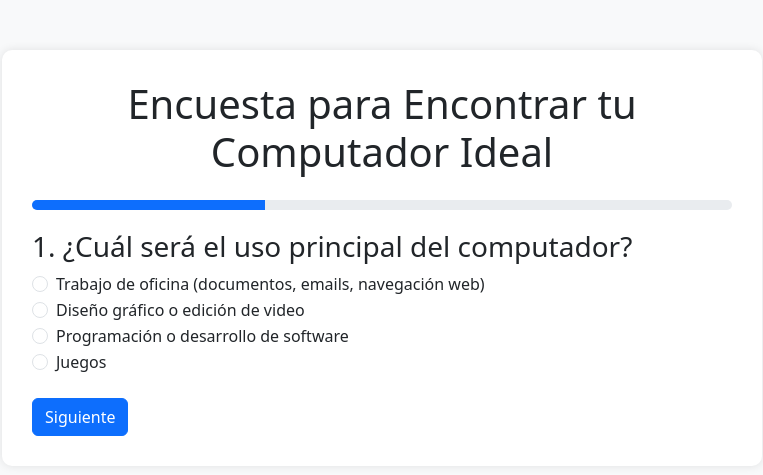
After one commit to salgadotomas89/technomaule, a Django app: page /encuesta-computador/ in a window 1280 px wide. The commit adds this page. Shown: the top 475 px of the page, without its empty margins (258-1021 px from the left). Run offline with Django 4.2, Linux system fonts and the light colour scheme.

Commit message:
agregando seccion de recomendaciones

```diff
--- /dev/null
+++ b/main/static/js/encuesta_computador.js
@@ -0,0 +1,157 @@
+document.addEventListener('DOMContentLoaded', function() {
+    const form = document.getElementById('encuestaForm');
+    const preguntas = document.querySelectorAll('.pregunta');
+    const prevBtn = document.getElementById('prevBtn');
+    const nextBtn = document.getElementById('nextBtn');
+    const submitBtn = document.getElementById('submitBtn');
+    const progressBar = document.querySelector('.progress-bar');
+    let currentQuestion = 0;
+
+    function showQuestion(n) {
+        preguntas[currentQuestion].classList.remove('active');
+        preguntas[n].classList.add('active');
+        currentQuestion = n;
+
+        if (currentQuestion === 0) {
+            prevBtn.style.display = 'none';
+        } else {
+            prevBtn.style.display = 'inline-block';
+        }
+
+        if (currentQuestion === preguntas.length - 1) {
+            nextBtn.style.display = 'none';
+            submitBtn.style.display = 'inline-block';
+        } else {
+            nextBtn.style.display = 'inline-block';
+            submitBtn.style.display = 'none';
+        }
+
+        updateProgressBar();
+    }
+
+    function updateProgressBar() {
+        const progress = ((currentQuestion + 1) / preguntas.length) * 100;
+        progressBar.style.width = progress + '%';
+        progressBar.setAttribute('aria-valuenow', progress);
+    }
+
+    prevBtn.addEventListener('click', function() {
+        showQuestion(currentQuestion - 1);
+    });
+
+    nextBtn.addEventListener('click', function() {
+        if (validateCurrentQuestion()) {
+            showQuestion(currentQuestion + 1);
+        }
+    });
+
+    form.addEventListener('submit', function(e) {
+        e.preventDefault();
+        if (validateCurrentQuestion()) {
+            procesarRespuestas();
+        }
+    });
+
+    function validateCurrentQuestion() {
+        const currentInputs = preguntas[currentQuestion].querySelectorAll('input[type="radio"], select');
+        let isValid = false;
+        currentInputs.forEach(input => {
+            if ((input.type === 'radio' && input.checked) || (input.type === 'select-one' && input.value !== '')) {
+                isValid = true;
+            }
+        });
+        if (!isValid) {
+            alert('Por favor, responde la pregunta antes de continuar.');
+        }
+        return isValid;
+    }
+
+    function procesarRespuestas() {
+        const usoPrincipal = document.querySelector('input[name="usoPrincipal"]:checked').value;
+        const presupuesto = document.querySelector('select[name="presupuesto"]').value;
+        const portabilidad = document.querySelector('input[name="portabilidad"]:checked').value;
+
+        const recomendaciones = obtenerRecomendaciones(usoPrincipal, presupuesto, portabilidad);
+        mostrarRecomendaciones(recomendaciones);
+    }
+
+    function obtenerRecomendaciones(uso, presupuesto, portabilidad) {
+        // Aquí puedes definir tus recomendaciones basadas en las respuestas
+        // Este es un ejemplo simple, deberías expandirlo según tus necesidades
+        const recomendaciones = {
+            oficina: {
+                bajo: {
+                    si: [
+                        { nombre: "Notebook básico Lenovo", url: "https://www.example.com/lenovo-basic" },
+                        { nombre: "HP Stream", url: "https://www.example.com/hp-stream" }
+                    ],
+                    no: [
+                        { nombre: "Desktop Dell Inspiron", url: "https://www.example.com/dell-inspiron" },
+                        { nombre: "Acer Aspire TC", url: "https://www.example.com/acer-aspire" }
+                    ]
+                },
+                medio: {
+                    si: [
+                        { nombre: "MacBook Air", url: "https://www.example.com/macbook-air" },
+                        { nombre: "Dell XPS 13", url: "https://www.example.com/dell-xps-13" }
+                    ],
+                    no: [
+                        { nombre: "iMac 24\"", url: "https://www.example.com/imac-24" },
+                        { nombre: "HP Pavilion Desktop", url: "https://www.example.com/hp-pavilion" }
+                    ]
+                }
+            },
+            diseño: {
+                medio: {
+                    si: [
+                        { nombre: "MacBook Pro 13\"", url: "https://www.example.com/macbook-pro-13" },
+                        { nombre: "Dell XPS 15", url: "https://www.example.com/dell-xps-15" }
+                    ],
+                    no: [
+                        { nombre: "iMac 27\"", url: "https://www.example.com/imac-27" },
+                        { nombre: "HP ENVY Desktop", url: "https://www.example.com/hp-envy" }
+                    ]
+                },
+                alto: {
+                    si: [
+                        { nombre: "MacBook Pro 16\"", url: "https://www.example.com/macbook-pro-16" },
+                        { nombre: "Razer Blade 15", url: "https://www.example.com/razer-blade-15" }
+                    ],
+                    no: [
+                        { nombre: "Mac Studio", url: "https://www.example.com/mac-studio" },
+                        { nombre: "Alienware Aurora", url: "https://www.example.com/alienware-aurora" }
+                    ]
+                }
+            }
+            // ... Añade más recomendaciones para otros usos, presupuestos y portabilidad
+        };
+
+        return recomendaciones[uso]?.[presupuesto]?.[portabilidad] || [];
+    }
+
+    function mostrarRecomendaciones(recomendaciones) {
+        const resultadosDiv = document.getElementById('resultados');
+        const recomendacionesDiv = document.getElementById('recomendaciones');
+        recomendacionesDiv.innerHTML = '';
+
+        if (recomendaciones.length === 0) {
+            recomendacionesDiv.innerHTML = '<p>Lo sentimos, no tenemos recomendaciones específicas para tu combinación de preferencias. Por favor, contáctanos para una asesoría personalizada.</p>';
+        } else {
+            const lista = document.createElement('ul');
+            lista.className = 'list-group';
+            recomendaciones.forEach(rec => {
+                const item = document.createElement('li');
+                item.className = 'list-group-item';
+                item.innerHTML = `<a href="${rec.url}" target="_blank">${rec.nombre}</a>`;
+                lista.appendChild(item);
+            });
+            recomendacionesDiv.appendChild(lista);
+        }
+
+        // Ocultar el formulario y mostrar los resultados
+        document.getElementById('encuestaForm').style.display = 'none';
+        resultadosDiv.style.display = 'block';
+    }
+
+    showQuestion(currentQuestion);
+});
--- /dev/null
+++ b/main/templates/encuesta_computador.html
@@ -0,0 +1,105 @@
+<!DOCTYPE html>
+{% load static %}
+<html lang="es">
+<head>
+    <meta charset="UTF-8">
+    <meta name="viewport" content="width=device-width, initial-scale=1.0">
+    <title>Encuentra tu Computador Ideal - Encuesta</title>
+    <!-- Bootstrap CSS -->
+    <link href="https://cdn.jsdelivr.net/npm/bootstrap@5.3.0-alpha1/dist/css/bootstrap.min.css" rel="stylesheet">
+    <style>
+        body {
+            background-color: #f8f9fa;
+        }
+        .encuesta-container {
+            background-color: #ffffff;
+            border-radius: 10px;
+            box-shadow: 0 0 10px rgba(0,0,0,0.1);
+            padding: 30px;
+            margin-top: 50px;
+        }
+        .pregunta, #resultados {
+            display: none;
+        }
+        .pregunta.active {
+            display: block;
+        }
+        .progress {
+            height: 10px;
+            margin-bottom: 20px;
+        }
+    </style>
+</head>
+<body>
+    <div class="container">
+        <div class="row justify-content-center">
+            <div class="col-md-8 encuesta-container">
+                <h1 class="text-center mb-4">Encuesta para Encontrar tu Computador Ideal</h1>
+                <div class="progress">
+                    <div class="progress-bar" role="progressbar" style="width: 0%;" aria-valuenow="0" aria-valuemin="0" aria-valuemax="100"></div>
+                </div>
+                <form id="encuestaForm">
+                    <div class="pregunta active" id="pregunta1">
+                        <h3>1. ¿Cuál será el uso principal del computador?</h3>
+                        <div class="form-check">
+                            <input class="form-check-input" type="radio" name="usoPrincipal" id="usoOficina" value="oficina" required>
+                            <label class="form-check-label" for="usoOficina">Trabajo de oficina (documentos, emails, navegación web)</label>
+                        </div>
+                        <div class="form-check">
+                            <input class="form-check-input" type="radio" name="usoPrincipal" id="usoDiseño" value="diseño">
+                            <label class="form-check-label" for="usoDiseño">Diseño gráfico o edición de video</label>
+                        </div>
+                        <div class="form-check">
+                            <input class="form-check-input" type="radio" name="usoPrincipal" id="usoProgramacion" value="programacion">
+                            <label class="form-check-label" for="usoProgramacion">Programación o desarrollo de software</label>
+                        </div>
+                        <div class="form-check">
+                            <input class="form-check-input" type="radio" name="usoPrincipal" id="usoGaming" value="gaming">
+                            <label class="form-check-label" for="usoGaming">Juegos</label>
+                        </div>
+                    </div>
+
+                    <div class="pregunta" id="pregunta2">
+                        <h3>2. ¿Cuál es tu presupuesto aproximado?</h3>
+                        <select class="form-select" name="presupuesto" required>
+                            <option value="">Selecciona una opción</option>
+                            <option value="bajo">Menos de $500.000</option>
+                            <option value="medio">Entre $500.000 y $1.000.000</option>
+                            <option value="alto">Más de $1.000.000</option>
+                        </select>
+                    </div>
+
+                    <div class="pregunta" id="pregunta3">
+                        <h3>3. ¿Necesitas que sea portátil?</h3>
+                        <div class="form-check">
+                            <input class="form-check-input" type="radio" name="portabilidad" id="portatilSi" value="si" required>
+                            <label class="form-check-label" for="portatilSi">Sí</label>
+                        </div>
+                        <div class="form-check">
+                            <input class="form-check-input" type="radio" name="portabilidad" id="portatilNo" value="no">
+                            <label class="form-check-label" for="portatilNo">No</label>
+                        </div>
+                    </div>
+
+                    <div class="mt-4">
+                        <button type="button" class="btn btn-secondary" id="prevBtn" style="display: none;">Anterior</button>
+                        <button type="button" class="btn btn-primary" id="nextBtn">Siguiente</button>
+                        <button type="submit" class="btn btn-success" id="submitBtn" style="display: none;">Enviar</button>
+                    </div>
+                </form>
+
+                <div id="resultados" class="mt-4">
+                    <h2 class="text-center mb-4">Recomendaciones de Computadores</h2>
+                    <div id="recomendaciones"></div>
+                </div>
+            </div>
+        </div>
+    </div>
+
+    <!-- Bootstrap Bundle with Popper -->
+    <script src="https://cdn.jsdelivr.net/npm/bootstrap@5.3.0-alpha1/dist/js/bootstrap.bundle.min.js"></script>
+    <!-- Tu archivo JavaScript personalizado -->
+    <script src="{% static 'js/encuesta_computador.js' %}"></script>
+
+</body>
+</html>
--- a/main/templates/navbar.html
+++ b/main/templates/navbar.html
@@ -1,6 +1,6 @@
 <nav class="navbar navbar-expand-lg navbar-dark fixed-top">
     <div class="container">
-        <a class="navbar-brand" href="#" style="font-size: 2rem;">TechLabs</a>
+        <a class="navbar-brand" href="#" style="font-size: 2rem;">TechnoMaule</a>
         <button class="navbar-toggler" type="button" data-bs-toggle="collapse" data-bs-target="#navbarNav" aria-controls="navbarNav" aria-expanded="false" aria-label="Toggle navigation">
             <span class="navbar-toggler-icon"></span>
         </button>
--- a/main/urls.py
+++ b/main/urls.py
@@ -4,4 +4,6 @@ from . import views
 
 urlpatterns = [
     path('', views.inicio, name='inicio'),
+    path('encuesta-computador/', views.encuesta_computador, name='encuesta_computador'),
+
 ]
--- a/main/views.py
+++ b/main/views.py
@@ -6,3 +6,11 @@ from django.shortcuts import render
 def inicio(request):
 
     return render(request, 'index.html')
+
+
+def encuesta_computador(request):
+    print('hola')
+    if request.method == 'POST':
+        # Aquí procesarías los datos de la encuesta
+        pass
+    return render(request, 'encuesta_computador.html')
```
Also changed, not shown: main/templates/index.html (+13 -1 lines), main/templates/servicios.html (+15 -9 lines), 1 other file.
